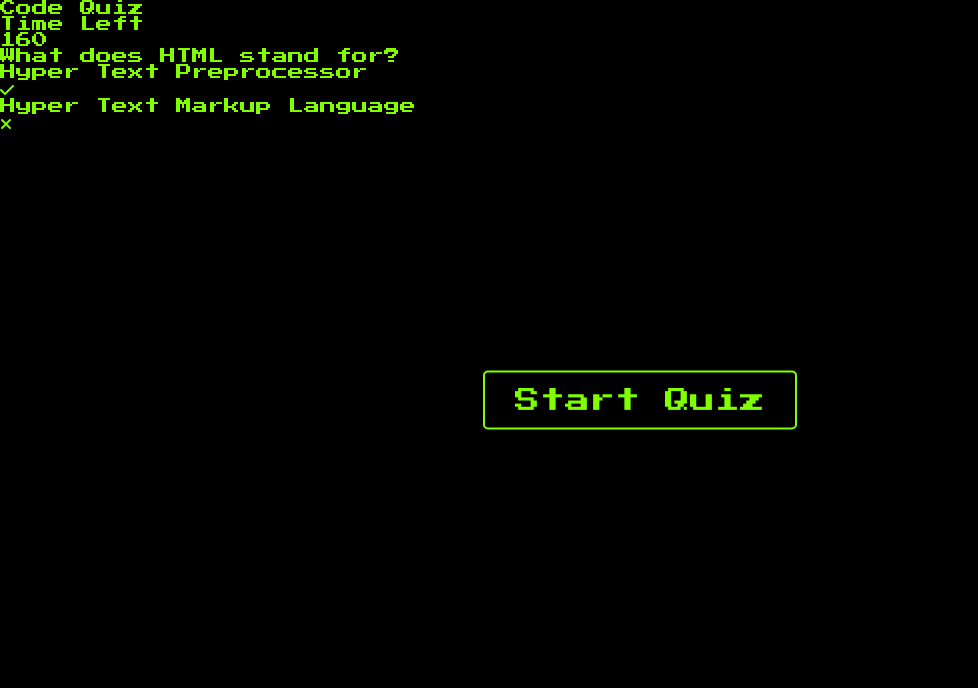
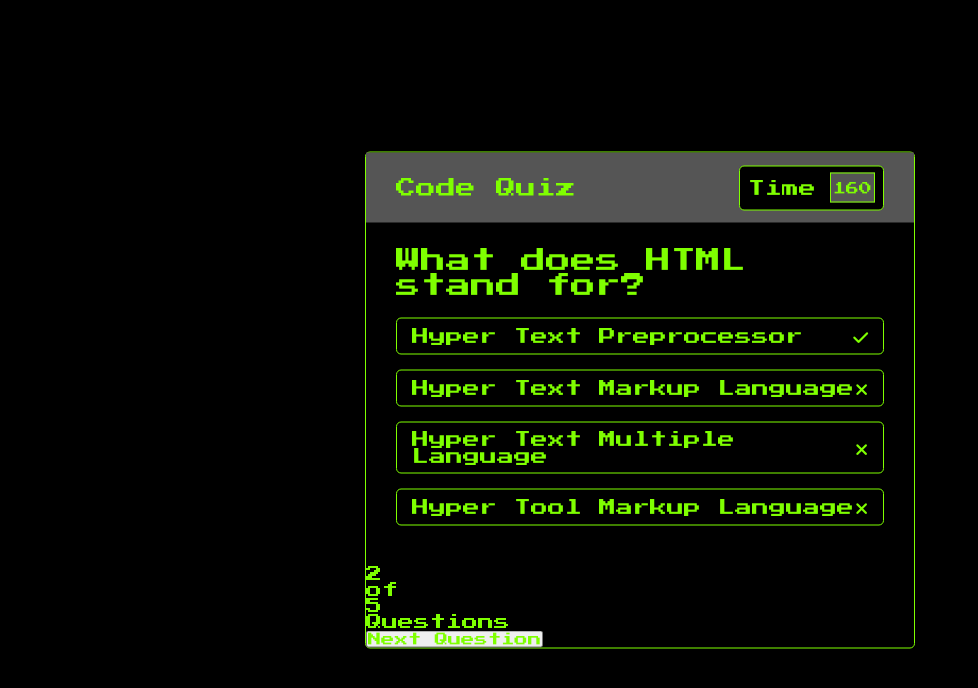
Before and after one commit to kcrawford101/Code_Quiz, a plain HTML site: page index.html in a window 1280 px wide. Shown: the whole page, without its empty margins (0-978 px from the left). Drawn offline with Linux system fonts and the light colour scheme.

Commit message:
added styling and positoned question options

```diff
--- a/index.html
+++ b/index.html
@@ -36,7 +36,7 @@
         <header>
             <div class="title">Code Quiz</div>
             <div class="timer">
-                <div class="time_text">Time Left</div>
+                <div class="time_text">Time</div>
                 <div class="timer_sec">160</div>
             </div>
         </header>
@@ -53,8 +53,24 @@
                     <span> Hyper Text Markup Language</span>
                     <div class="icon cross"><i class="fas fa-times"></i></div>
                 </div>
+                <div class="option">
+                    <span> Hyper Text Multiple Language</span>
+                    <div class="icon cross"><i class="fas fa-times"></i></div>
+                </div>
+                <div class="option">
+                    <span> Hyper Tool Markup Language</span>
+                    <div class="icon cross"><i class="fas fa-times"></i></div>
+                </div>
             </div>
         </section>
+
+        <!-- Quiz Box Footer -->
+        <footer>
+            <div class="total_que">
+                <span><p>2</p>of<p>5</p>Questions</span>
+            </div>
+            <button class="next_btn">Next Question</button>
+        </footer>
     </div>
 
 </body>
--- a/style.css
+++ b/style.css
@@ -11,7 +11,8 @@ body {
 }
 
 .start_btn,
-.info_box {
+.info_box,
+.quiz_box {
     position: absolute;
     top: 50%;
     left: 50%;
@@ -83,3 +84,96 @@ body {
     /* font-weight: 500;     */
     cursor: pointer;
 }
+
+.quiz_box {
+    width: 550px;
+    background: black;
+    border: 1px solid chartreuse;
+    border-radius: 5px;
+}
+
+.quiz_box header {
+    position: relative;
+    z-index: 99;
+    height: 70px;
+    padding: 0px 30px;
+    background:rgb(85, 85, 85);
+    display: flex;
+    align-items: center;
+    justify-content: space-between;
+}
+
+.quiz_box header .title {
+    font-size: 20px;
+    /* font-weight: 600; */
+}
+
+.quiz_box header .timer {
+    display: flex;
+    align-items: center;
+    justify-content: space-between;
+    width: 145px;
+    height: 45px;
+    background: black;
+    border: 1px solid chartreuse;
+    border-radius: 5px;
+    padding: 0px 8px;
+}
+
+.quiz_box header .timer .time_text {
+    /* font-weight: 400; */
+    font-size: 17px;
+    user-select: none;
+}
+
+ header .timer .timer_sec {
+    font-size: 13px;
+    /* font-weight: 500; */
+    background: rgb(85, 85, 85);
+    height: 30px;
+    width: 45px;
+    text-align: center;
+    line-height: 30px;
+    border: 1px solid chartreuse;
+    user-select: none;
+}
+
+.quiz_box section {
+    padding: 25px 30px 20px 30px;
+    background: black;
+}
+
+.quiz_box section .que_text {
+    font-size: 25px;
+    /* font-weight: 600; */
+}
+
+.quiz_box section .option_list {
+    padding: 20px 0px;
+    display: block;
+}
+
+section .option_list .option {
+    background: black;
+    border: 1px solid chartreuse;
+    border-radius: 5px;
+    padding: 8px 15px;
+    margin-bottom: 15px;
+    font-size: 17px;
+    display: flex;
+    align-items: center;
+    justify-content: space-between;
+    cursor: pointer;
+
+    transition: all 0.5s ease;
+}
+
+section .option_list .option:hover {
+    background: rgb(85, 85, 85);
+}
+
+.option_list .option:last-child {
+    margin-bottom: 0px;
+}
+
+/* .option_list .option .icon */
```
